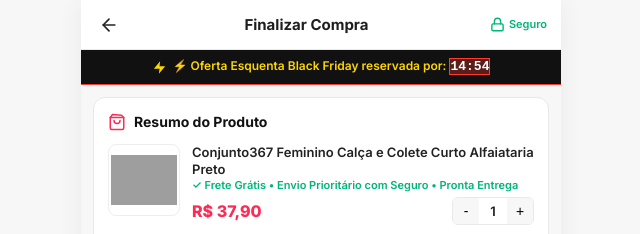
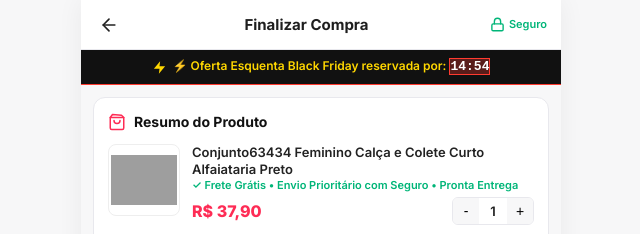
Before and after one commit to h1o0xo/esquentablackfriday, a plain HTML site: page pagamento.html in a window 1280 px wide. Shown: the top 234 px of the page, without its empty margins (319-959 px from the left). Drawn offline with nearby package versions, Linux system fonts and the light colour scheme; grey boxes are pictures that could not be loaded.

Commit message:
Update pagamento.html

```diff
--- a/pagamento.html
+++ b/pagamento.html
@@ -61,7 +61,7 @@
         <div class="co-prod-row">
           <img src="https://i.ibb.co/6JfmSc0Z/Gemini-Generated-Image-2yedqj2yedqj2yed.jpg" alt="Conjunto Feminino Calça e Colete Curto Alfaiataria" class="co-prod-img" id="coProdImg" onerror="this.src='images/cores/preto.jpg'">
           <div class="co-prod-info">
-            <div class="co-prod-name" id="coProdName">Conjunto367 Feminino Calça e Colete Curto Alfaiataria Preto</div>
+            <div class="co-prod-name" id="coProdName">Conjunto63434 Feminino Calça e Colete Curto Alfaiataria Preto</div>
             <div class="co-prod-meta" id="coProdMeta">✓ Frete Grátis • Envio Prioritário com Seguro • Pronta Entrega</div>
             <div class="co-prod-price-row">
               <div class="co-prod-price">R$ 37,90</div>
```
